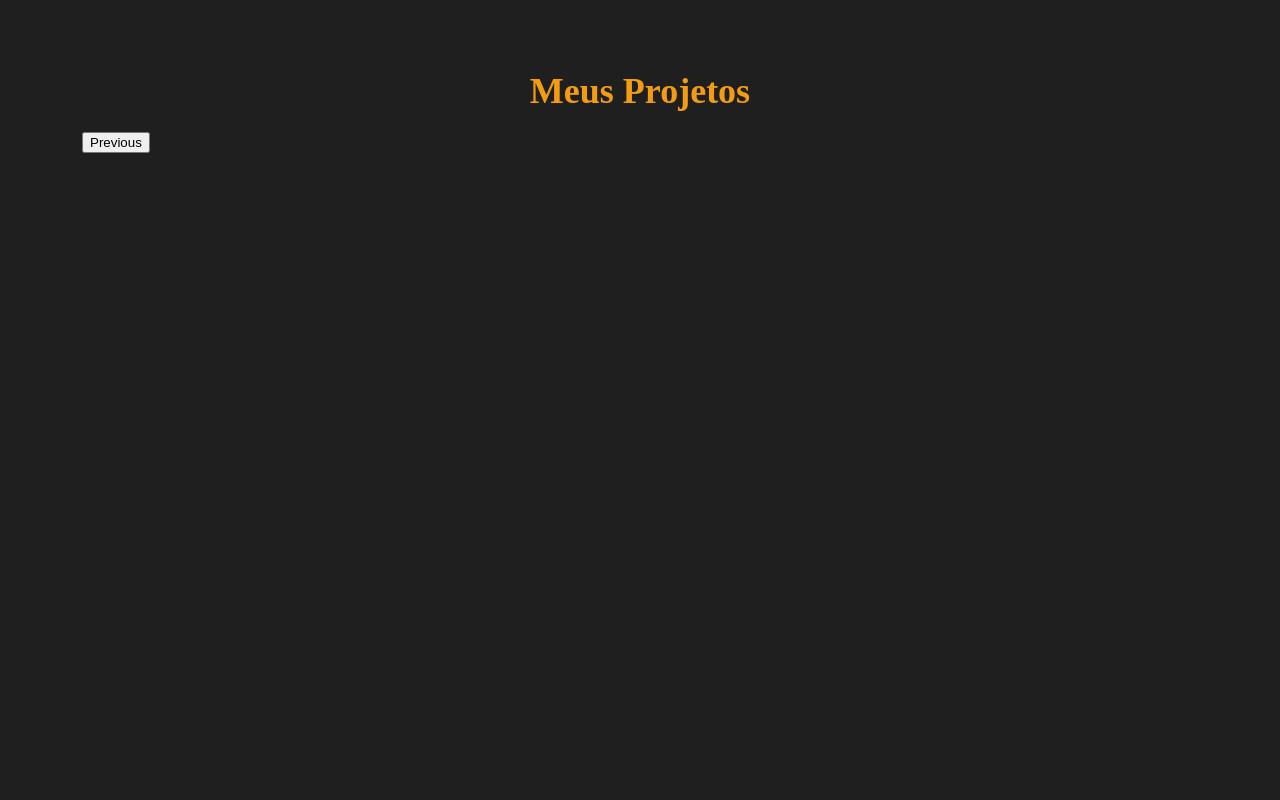
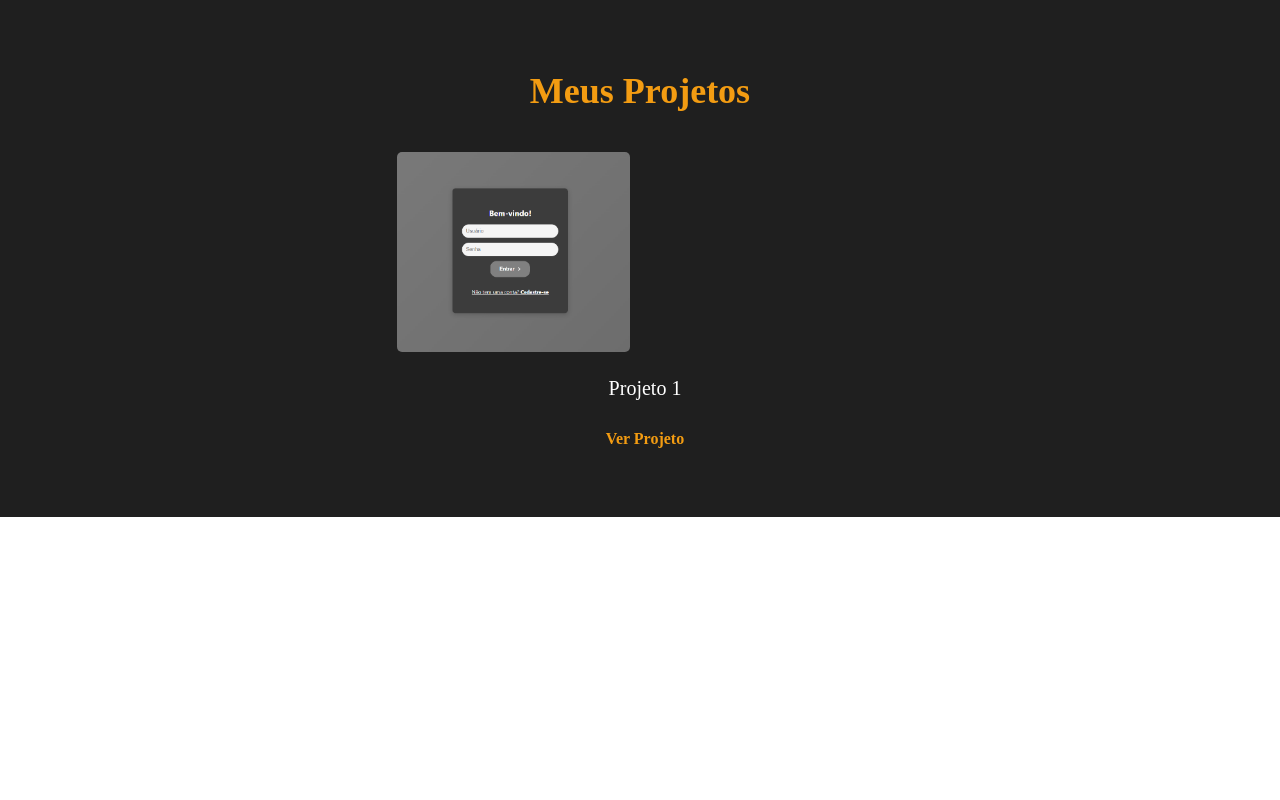
Before and after one commit to lucasg1599/portifolio, a React (Create React App) app: page / in a window 1280 px wide. Shown: the part 940-1740 px from the top of the page. After the commit the page ends 1457 px from the top, so only its background shows below. Built offline with nearby package versions, Linux system fonts and the light colour scheme.

Commit message:
projetos

```diff
--- a/src/components/Home.js
+++ b/src/components/Home.js
@@ -76,7 +76,7 @@ const ProfileContainer = styled.div`
   display: flex;
   flex-direction: row;
   align-items: center;
-  justify-content: center;
+  justify-content: center; /* Alinha ao centro */
   margin-bottom: 40px;
   gap: 20px;
 
@@ -101,6 +101,7 @@ const ProfileImage = styled.img`
 
 const ProfileDescription = styled.div`
   max-width: 500px;
+  text-align: center; /* Centraliza o texto dentro da descrição */
 
   h2 {
     font-size: 28px;
--- a/src/components/Projects.js
+++ b/src/components/Projects.js
@@ -1,32 +1,28 @@
-import React from "react";
+import React, { useState } from "react";
 import Slider from "react-slick";
 import styled from "styled-components";
 
 const Projects = () => {
-  const projectImages = [
-    "https://via.placeholder.com/300x200",
-    "https://via.placeholder.com/300x200",
-    "https://via.placeholder.com/300x200",
+  const [hovered, setHovered] = useState(null);
+
+  const projects = [
+    {
+      image: "loginEregistro.png",
+      title: "Projeto 1",
+      description: "Descrição do projeto 1",
+      link: "https://example.com/projeto1",
+    },
   ];
 
   const sliderSettings = {
     dots: true,
-    infinite: true,
+    infinite: false,
     speed: 500,
-    slidesToShow: 3,
+    slidesToShow: 1,
     slidesToScroll: 1,
     autoplay: true,
     autoplaySpeed: 3000,
-    responsive: [
-      {
-        breakpoint: 1024,
-        settings: { slidesToShow: 2 },
-      },
-      {
-        breakpoint: 600,
-        settings: { slidesToShow: 1 },
-      },
-    ],
+    arrows: projects.length > 1,
   };
 
   return (
@@ -34,10 +30,28 @@ const Projects = () => {
       <Title>Meus Projetos</Title>
       <SliderContainer>
         <Slider {...sliderSettings}>
-          {projectImages.map((img, index) => (
-            <ProjectCard key={index}>
-              <img src={img} alt={`Projeto ${index + 1}`} />
-            </ProjectCard>
+          {projects.map((project, index) => (
+            <ProjectCardWrapper
+              key={index}
+              onMouseEnter={() => setHovered(index)}
+              onMouseLeave={() => setHovered(null)}
+            >
+              <ContentWrapper>
+                <ImageContainer>
+                  <img src={project.image} alt={project.title} />
+                </ImageContainer>
+                {/* Exibe o card de descrição com controle de visibilidade */}
+                <DescriptionCard isVisible={hovered === index}>
+                  <DescriptionText>{project.description}</DescriptionText>
+                </DescriptionCard>
+              </ContentWrapper>
+              <ProjectTitle hovered={hovered === index}>
+                {project.title}
+              </ProjectTitle>
+              <ProjectLink href={project.link} target="_blank">
+                Ver Projeto
+              </ProjectLink>
+            </ProjectCardWrapper>
           ))}
         </Slider>
       </SliderContainer>
@@ -45,11 +59,36 @@ const Projects = () => {
   );
 };
 
+// Todos os componentes styled vão aqui, incluindo DescriptionCard, agora com o delay
+
+const DescriptionCard = styled.div`
+  flex: 0.5; /* Ocupa metade do espaço */
+  height: 200px;
+  background-color: #333;
+  color: #fff;
+  padding: 15px;
+  border-radius: 8px;
+  display: flex;
+  align-items: center;
+  justify-content: center;
+  text-align: center;
+  box-shadow: 0 4px 6px rgba(0, 0, 0, 0.2);
+  transform: scale(${({ isVisible }) => (isVisible ? "1" : "0.9")});
+  opacity: ${({ isVisible }) => (isVisible ? 1 : 0)};
+  transition: transform 1s ease, opacity 1s ease;
+  pointer-events: ${({ isVisible }) => (isVisible ? "auto" : "none")}; /* Previne interações durante a transição */
+
+  @media (max-width: 768px) {
+    flex: 1;
+    height: auto;
+    margin-left: 5px;
+  }
+`;
+
 const Container = styled.section`
   padding: 60px 20px;
   text-align: center;
   background-color: #1f1f1f;
-  color: #fff;
 
   @media (max-width: 768px) {
     padding: 40px 10px;
@@ -67,7 +106,7 @@ const Title = styled.h2`
 `;
 
 const SliderContainer = styled.div`
-  max-width: 90%;
+  max-width: 40%;
   margin: 0 auto;
 
   @media (max-width: 768px) {
@@ -75,21 +114,72 @@ const SliderContainer = styled.div`
   }
 `;
 
-const ProjectCard = styled.div`
-  background: #fff;
-  padding: 10px;
+const ProjectCardWrapper = styled.div`
+  padding: 5px;
   border-radius: 5px;
   text-align: center;
-
-  img {
-    width: 100%;
-    height: auto;
-    border-radius: 5px;
-  }
+  overflow: hidden;
+  position: relative;
+  display: flex;
+  flex-direction: column;
+  align-items: center;
 
   @media (max-width: 768px) {
     padding: 8px;
   }
 `;
 
+const ContentWrapper = styled.div`
+  display: flex;
+  align-items: center;
+  justify-content: space-between;
+  position: relative;
+  width: 100%;
+`;
+
+const ImageContainer = styled.div`
+  flex: 0.5; /* Ocupa metade do espaço */
+  height: 200px;
+  border: 2px;
+  border-radius: 5px;
+  overflow: hidden;
+  position: relative;
+
+  img {
+    width: 100%;
+    height: 100%;
+    object-fit: cover;
+    transition: transform 0.5s ease, opacity 0.5s ease;
+  }
+
+  &:hover img {
+    transform: scale(0.95); /* A imagem diminui quando o mouse passa */
+  }
+`;
+
+const DescriptionText = styled.p`
+  font-size: 14px;
+  line-height: 1.5;
+`;
+
+const ProjectTitle = styled.h3`
+  margin-top: 10px;
+  font-size: 20px;
+  color: ${({ hovered }) => (hovered ? "#f39c12" : "#fff")};
+  font-weight: ${({ hovered }) => (hovered ? "bold" : "normal")};
+  transition: color 0.3s ease, font-weight 0.3s ease;
+`;
+
+const ProjectLink = styled.a`
+  display: inline-block;
+  margin-top: 10px;
+  color: #f39c12;
+  text-decoration: none;
+  font-weight: bold;
+
+  &:hover {
+    text-decoration: underline;
+  }
+`;
+
 export default Projects;
```
Also changed, not shown: public/loginEregistro.png (added).
